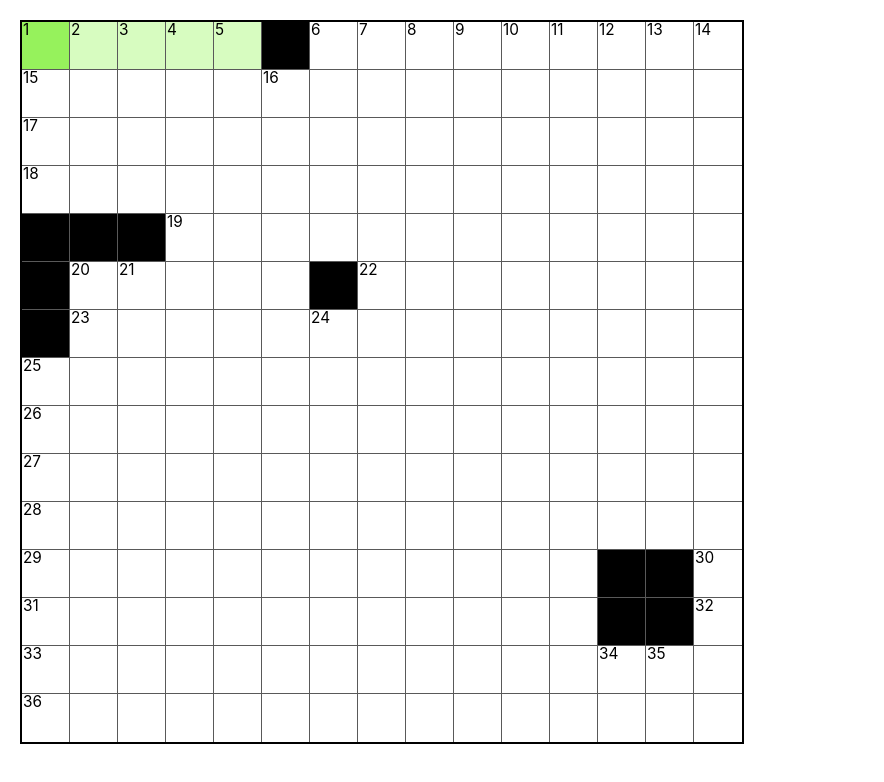
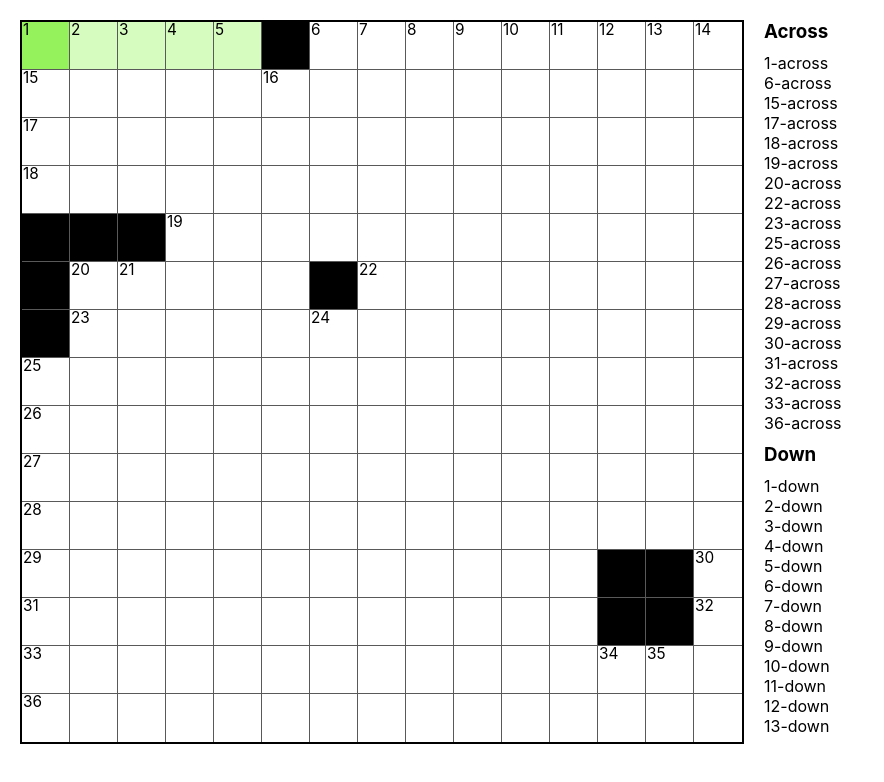
Before and after one commit to lucia-gomez/crossword-maker, a React (Create React App) app: page / in a window 1280 px wide. Shown: the top 782 px of the page, without its empty margins (0-884 px from the left). Built offline with nearby package versions, Linux system fonts and the light colour scheme.

Commit message:
show clue list

```diff
--- a/src/App.tsx
+++ b/src/App.tsx
@@ -1,8 +1,24 @@
 import { useEffect, useState } from "react";
+import styled from "styled-components";
+import ClueList from "./components/ClueList";
 import CrosswordGrid from "./components/CrosswordGrid";
 import { ClueData, GridData, SquareToCluesData } from "./types/types";
 import numberAndClueGrid from "./util/numberGrid";
 import { buildSquaresToCluesMap } from "./util/squareToClues";
+
+const Layout = styled.div`
+  @media only screen and (min-width: 576px) {
+    display: grid;
+    grid-template-columns: 93vmin 1fr;
+  }
+
+  @media only screen and (min-width: 576px) {
+  }
+
+  /* display: flex;
+  flex-direction: row;
+  flex-wrap: wrap; */
+`;
 
 function getEmptyGrid(size: number): GridData {
   const contents: GridData = Array.from(Array(size)).map((_) =>
@@ -54,7 +70,10 @@ function App() {
   };
 
   return (
-    <CrosswordGrid {...{ contents, clues, squareToClues, onUpdateSquare }} />
+    <Layout>
+      <CrosswordGrid {...{ contents, clues, squareToClues, onUpdateSquare }} />
+      <ClueList {...{ clues }} />
+    </Layout>
   );
 }
 
--- /dev/null
+++ b/src/components/ClueList.tsx
@@ -0,0 +1,53 @@
+import styled from "styled-components";
+import { ClueData } from "../types/types";
+
+const Clues = styled.div`
+  margin: 20px;
+  overflow-y: scroll;
+  height: 90vmin;
+  /* -ms-overflow-style: none;
+  scrollbar-width: none;
+  ::-webkit-scrollbar {
+    display: none;
+  } */
+`;
+
+const ClueSubset = styled.div`
+  margin: 10px 0px;
+`;
+
+const ClueSubsetTitle = styled.h3`
+  margin: 0px;
+`;
+
+const Clue = styled.p`
+  margin: 0px;
+  cursor: pointer;
+  width: fit-content;
+`;
+
+interface Props {
+  clues: ClueData;
+}
+
+export default function ClueList({ clues }: Props) {
+  const getClueSubset = (direction: string) => (
+    <div>
+      <ClueSubsetTitle>{direction}</ClueSubsetTitle>
+      <ClueSubset>
+        {Object.entries(clues)
+          .filter(([clue, _]) => clue.includes(direction.toLowerCase()))
+          .map(([clue, _]) => (
+            <Clue key={clue}>{clue}</Clue>
+          ))}
+      </ClueSubset>
+    </div>
+  );
+
+  return (
+    <Clues>
+      {getClueSubset("Across")}
+      {getClueSubset("Down")}
+    </Clues>
+  );
+}
```
